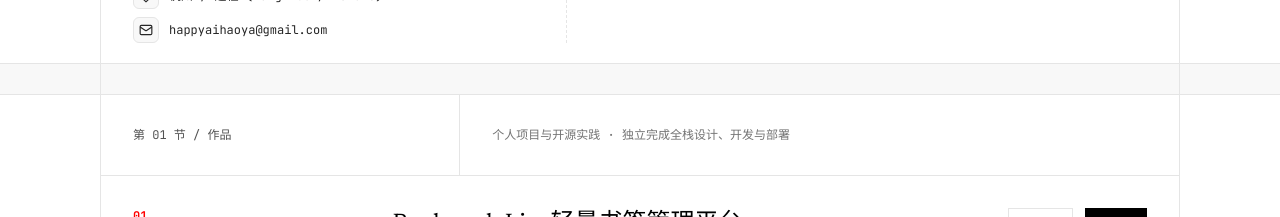
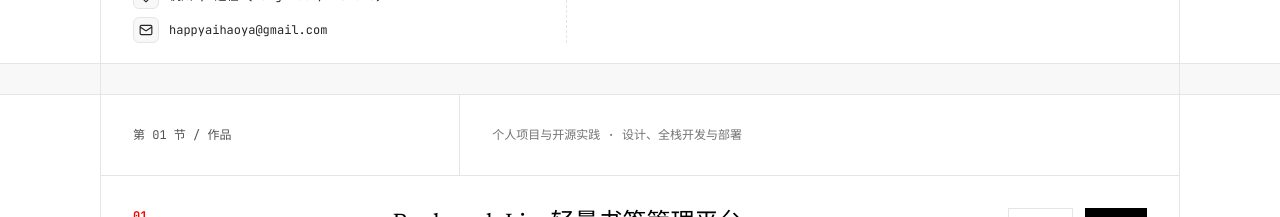
Before and after one commit to Happyileaf/about-me-profile, a Next.js app: page /v2 in a window 1280 px wide. Shown: the part 960-1177 px from the top of the page. Built offline with nearby package versions, Linux system fonts and the light colour scheme.

Commit message:
style: 简化作品组件的描述文本
调整了个人项目与开源实践的描述，移除冗余的“独立完成”表述，使文本更简洁。

```diff
--- a/app/v2/components/Works.tsx
+++ b/app/v2/components/Works.tsx
@@ -11,7 +11,7 @@ export const Works = () => {
             </span>
           </div>
           <div className="md:col-span-8 p-6 md:p-8 flex flex-wrap items-center justify-between text-xs font-mono text-[#737373] gap-2">
-            <span>个人项目与开源实践 · 独立完成全栈设计、开发与部署</span>
+            <span>个人项目与开源实践 · 设计、全栈开发与部署</span>
           </div>
         </div>
 
```
